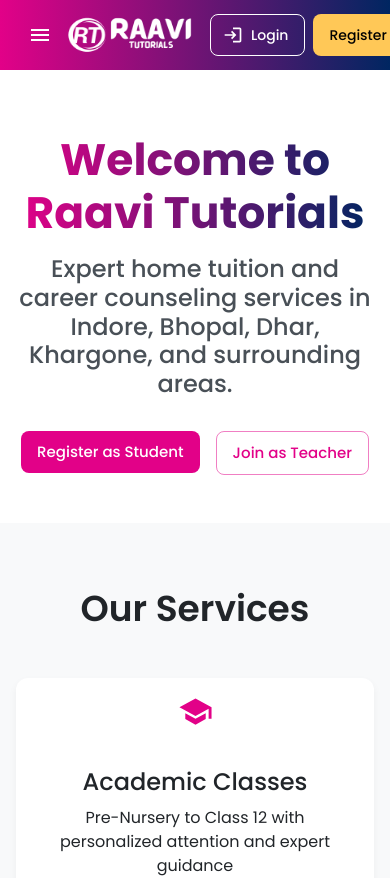
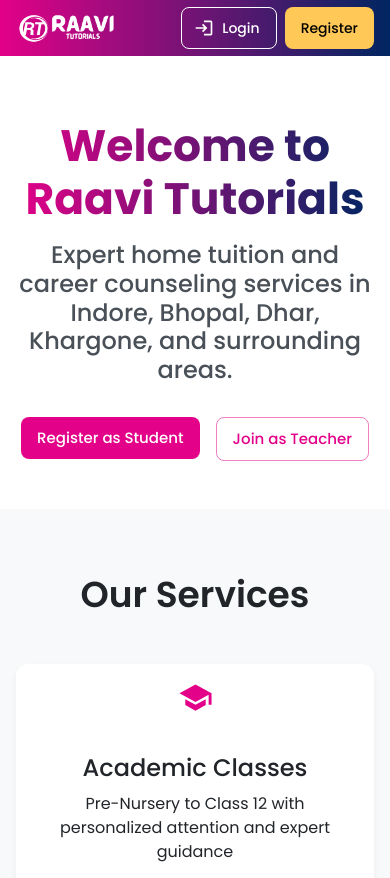
Before and after one commit to ArinBagul/Raavi-Tutorials, a React (Vite) app: page / in a window 390 px wide. Shown: the top 878 px of the page. Built offline with nearby package versions, Linux system fonts and the light colour scheme.

Commit message:
responsive updates

```diff
--- a/src/layouts/MainLayout.jsx
+++ b/src/layouts/MainLayout.jsx
@@ -159,7 +159,7 @@
             </Link>
 
             {/* Mobile Menu */}
-            <Box sx={{ flexGrow: 1, display: { xs: "flex", md: "none" } }}>
+            {/* <Box sx={{ flexGrow: 1, display: { xs: "flex", md: "none" } }}>
               <IconButton
                 size="large"
                 aria-label="menu"
@@ -170,7 +170,7 @@
               >
                 <MenuIcon />
               </IconButton>
-            </Box>
+            </Box> */}
 
             {/* Logo - Mobile */}
             <Link
@@ -187,7 +187,7 @@
                 component="img"
                 src={RaaviLogoWhite}
                 alt="Raavi Logo"
-                sx={{ height: 70, width: 130 }} // Smaller height for mobile
+                sx={{ height: 55, width: 100 }} // Smaller height for mobile
               />
             </Link>
 
```
